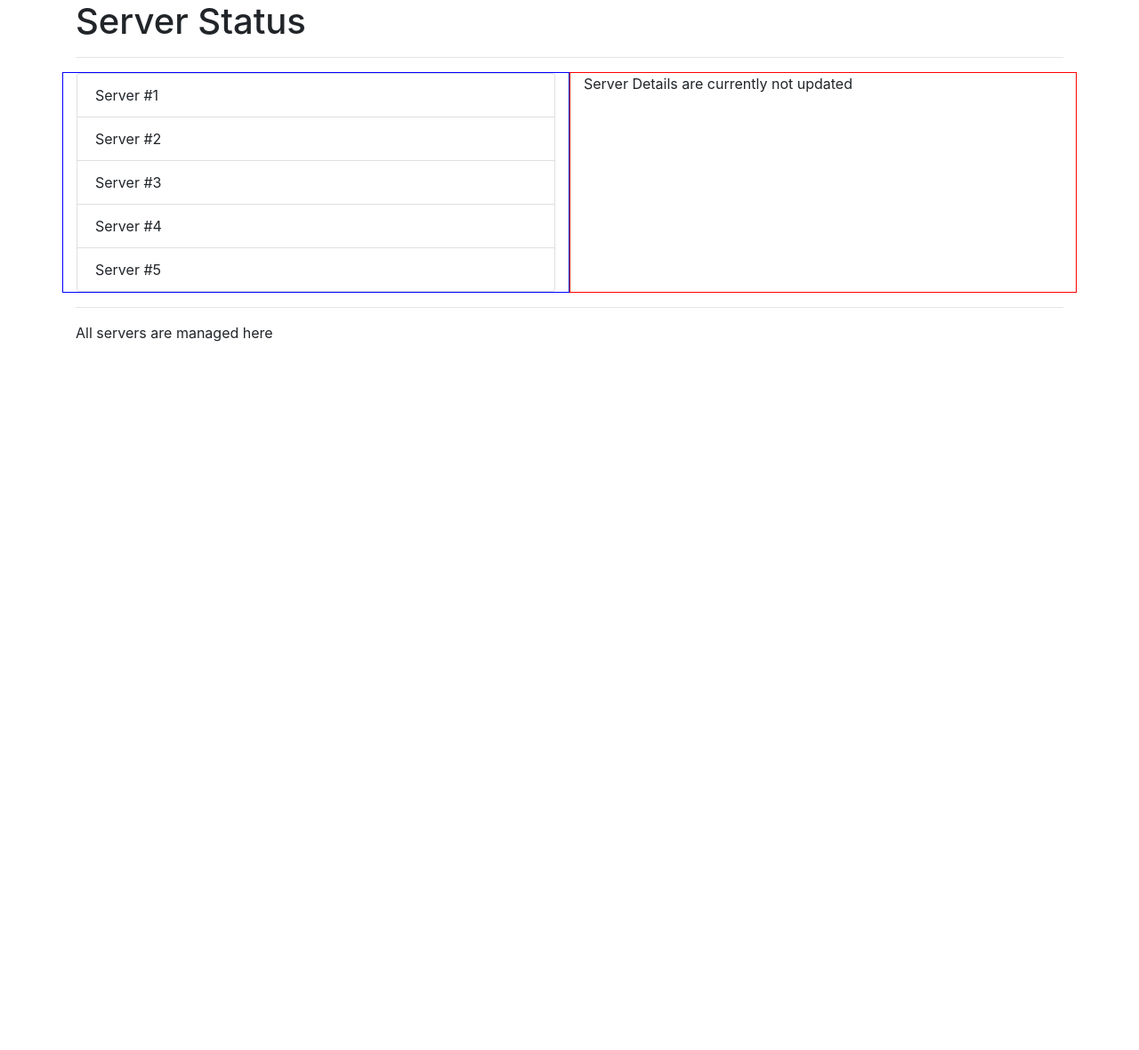
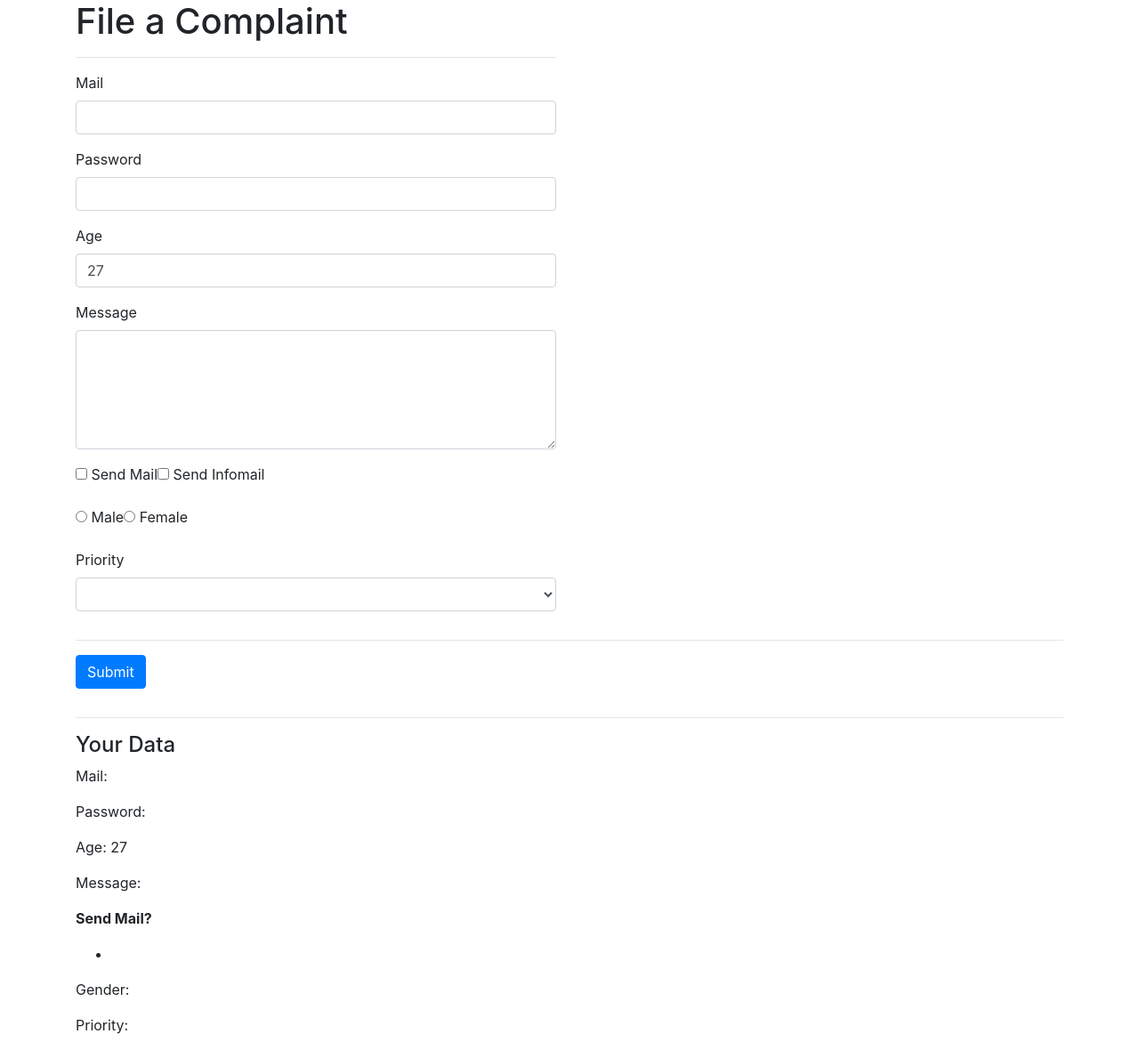
Before and after one commit to vladislavXXL/stock-trader, a Vue app: page / in a window 1280 px wide. Shown: the whole page at 89% size. Before the commit the page ends 800 px from the top, so only its background shows below. Built offline with nearby package versions, Linux system fonts and the light colour scheme.

Commit message:
Setup form

```diff
--- a/index.html
+++ b/index.html
@@ -8,6 +8,6 @@
     <title></title>
 </head>
 <body>
-<div id="app"><my-app></my-app></div>
+<div id="app"></div>
 </body>
 </html>
--- a/src/App.vue
+++ b/src/App.vue
@@ -1,33 +1,105 @@
 <template>
     <div class="container">
-        <app-header></app-header>
+        <form>
+            <div class="row">
+                <div class="col-xs-12 col-sm-8 col-sn-offset-2 col-md-6 col-md-offset-3">
+                    <h1>File a Complaint</h1>
+                    <hr>
+                    <div class="form-group">
+                        <label for="email">Mail</label>
+                        <input type="text" id="email" class="form-control" v-model="userData.email">
+                    </div>
+                    <div class="form-group">
+                        <label for="password">Password</label>
+                        <input type="text" id="password" class="form-control" v-model="userData.password">
+                    </div>
+                    <div class="form-group">
+                        <label for="age">Age</label>
+                        <input type="number" id="age" class="form-control" v-model="userData.age">
+                    </div>
+                </div>
+            </div>
+            <div class="row">
+                <div class="col-xs-12 col-sm-8 col-sn-offset-2 col-md-6 col-md-offset-3 form-group">
+                    <label for="message">Message</label>
+                    <textarea id="message" class="form-control" rows="5"></textarea>
+                </div>
+            </div>
+            <div class="row">
+                <div class="col-xs-12 col-sm-8 col-sn-offset-2 col-md-6 col-md-offset-3">
+                    <div class="form-group">
+                        <label for="sendmail">
+                            <input type="checkbox" id="sendmail" value="SendMail"> Send Mail
+                        </label>
+                        <label for="sendInfomail">
+                            <input type="checkbox" id="sendInfomail" value="SendInfoMail"> Send Infomail
+                        </label>
+                    </div>
+                </div>
+            </div>
+            <div class="row">
+                <div class="col-xs-12 col-sm-8 col-sn-offset-2 col-md-6 col-md-offset-3 form-group">
+                    <label for="male">
+                        <input type="radio" id="male" value="Male"> Male
+                    </label>
+                    <label for="female">
+                        <input type="radio" id="female" value="Female"> Female
+                    </label>
+                </div>
+            </div>
+            <div class="row">
+                <div class="col-xs-12 col-sm-8 col-sn-offset-2 col-md-6 col-md-offset-3 form-group">
+                    <label for="priority">Priority</label>
+                    <select id="priority" class="form-control">
+                        <option value=""></option>
+                    </select>
+                </div>
+            </div>
+            <hr>
+            <div class="row">
+                <div class="col-xs-12 col-sm-8 col-sn-offset-2 col-md-6 col-md-offset-3 form-group">
+                    <button class="btn btn-primary">Submit</button>
+                </div>
+            </div>
+        </form>
         <hr>
         <div class="row">
-            <app-servers></app-servers>
-            <app-server-details></app-server-details>
+            <div class="col-xs-12 col-sm-8 col-sn-offset-2 col-md-6 col-md-offset-3">
+                <div class="panel panel-default">
+                    <div class="panel-heading">
+                        <h4>Your Data</h4>
+                    </div>
+                    <div class="panel-body">
+                        <p>Mail: {{ userData.email }}</p>
+                        <p>Password: {{ userData.password }}</p>
+                        <p>Age: {{ userData.age }}</p>
+                        <p>Message: </p>
+                        <p><strong>Send Mail?</strong></p>
+                        <ul>
+                            <li></li>
+                        </ul>
+                        <p>Gender: </p>
+                        <p>Priority: </p>
+                    </div>
+                </div>
+            </div>
         </div>
-        <hr>
-        <app-footer></app-footer>
     </div>
 </template>
 
 <script>
-    import Header from "./components/Shared/Header.vue";
-    import Footer from "./components/Shared/Footer.vue";
-    import Servers from "./components/Server/Servers.vue";
-    import ServerDetails from "./components/Server/ServerDetails.vue";
-
     export default {
-        components: {
-            'app-header': Header,
-            'app-servers': Servers,
-            'app-server-details': ServerDetails,
-            'app-footer': Footer
+        data() {
+            return {
+                userData: {
+                    email: '',
+                    password: '',
+                    age: 27
+                },
+            }
         }
     }
-
 </script>
 
 <style scoped>
-
 </style>
```
